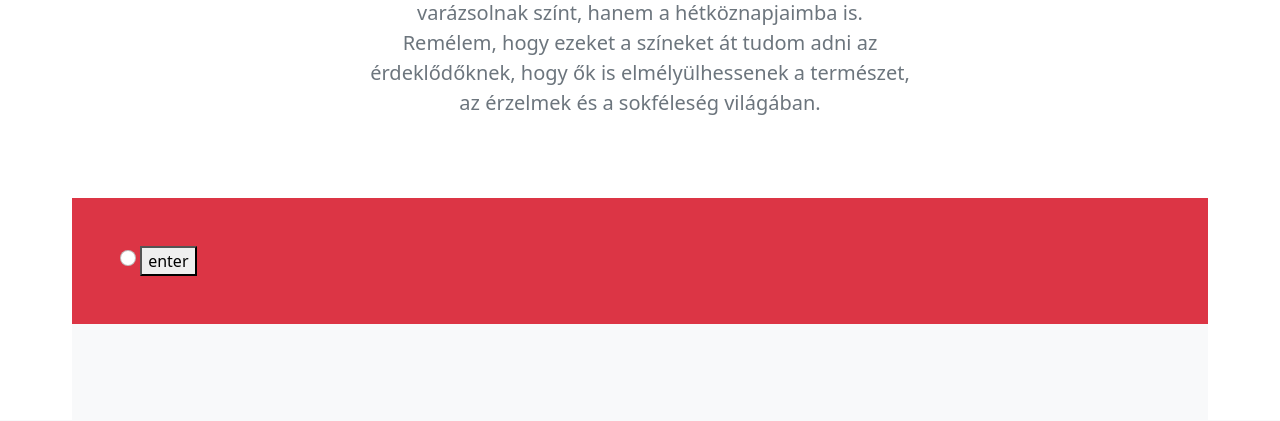
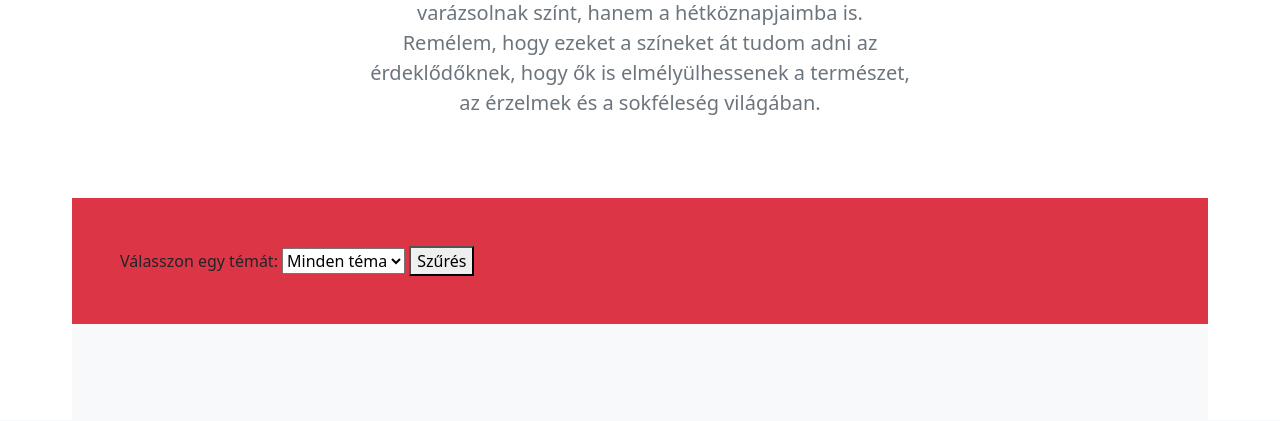
Before and after one commit to molnaredom/haplmeinda, a Django app: template haplmelinda_app/haplmelinda_oldal/templates/kepek.html in a window 1280 px wide. Shown: the part 242-663 px from the top of the page. Run offline with Django 3.2, Linux system fonts and the light colour scheme; the template is opened without the code that fills it, so the values that code supplies are empty.

Commit message:
#folytattam

```diff
--- a/haplmelinda_app/haplmelinda_oldal/templates/kepek.html
+++ b/haplmelinda_app/haplmelinda_oldal/templates/kepek.html
@@ -25,12 +25,18 @@
         </div>
     </section>
 <div class="bg-danger p-5">
-
     <form method="POST" action="">
         {% csrf_token %}
-        <input class="form-check-input" type="radio" id="{{ i }}" name="tema" value="női alak">
-
-        <button type="submit">  enter</button>
+        <label for="tema">Válasszon egy témát:</label>
+        <select name="tema" id="tema">
+            <option value="">Minden téma</option>
+            <option value="természet">Természet</option>
+            <option value="női alak">Női alak</option>
+            <option value="virág">Virág</option>
+            <option value="szerelem">Szerelem</option>
+            <option value="vallási téma">Vallási téma</option>
+        </select>
+        <button type="submit">Szűrés</button>
     </form>
 </div>
     <div class="album py-5 bg-light">
```
Also changed, not shown: haplmelinda_app/haplmelinda_oldal/views.py (+5 -6 lines).
